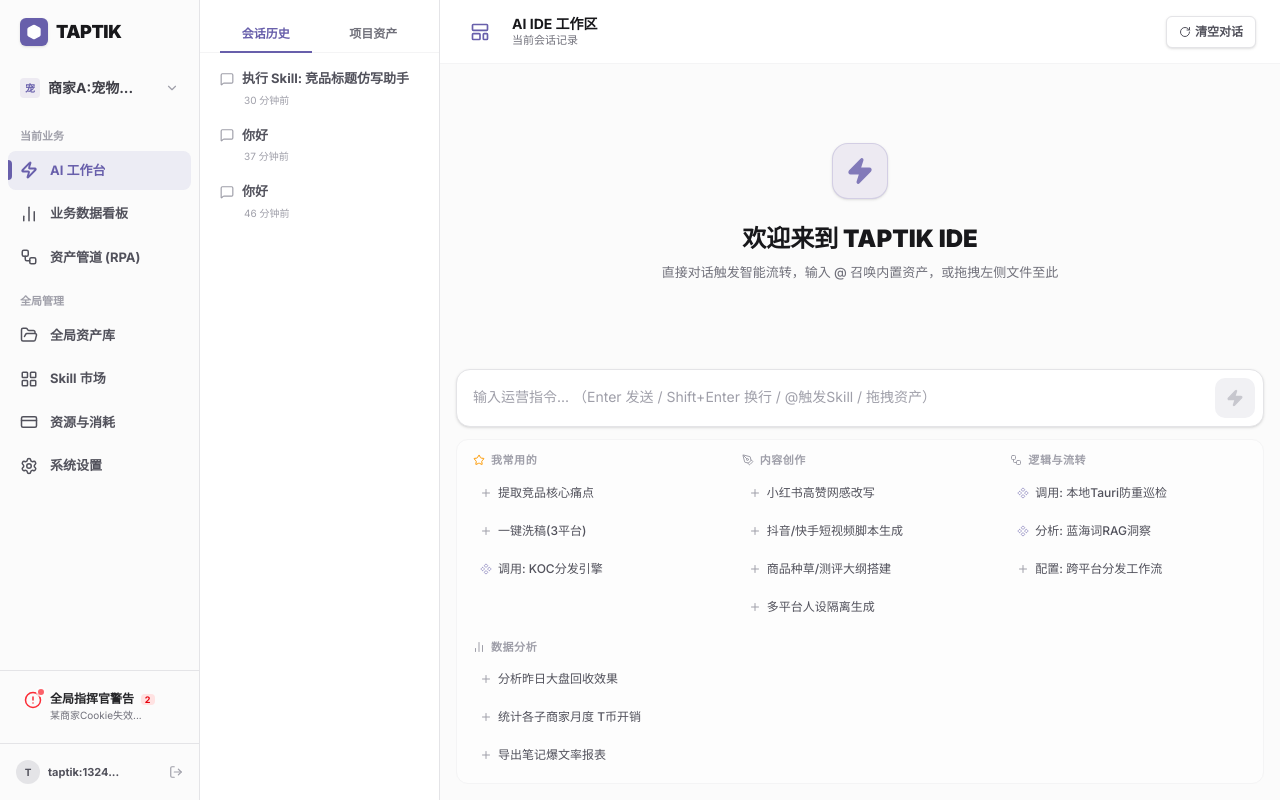
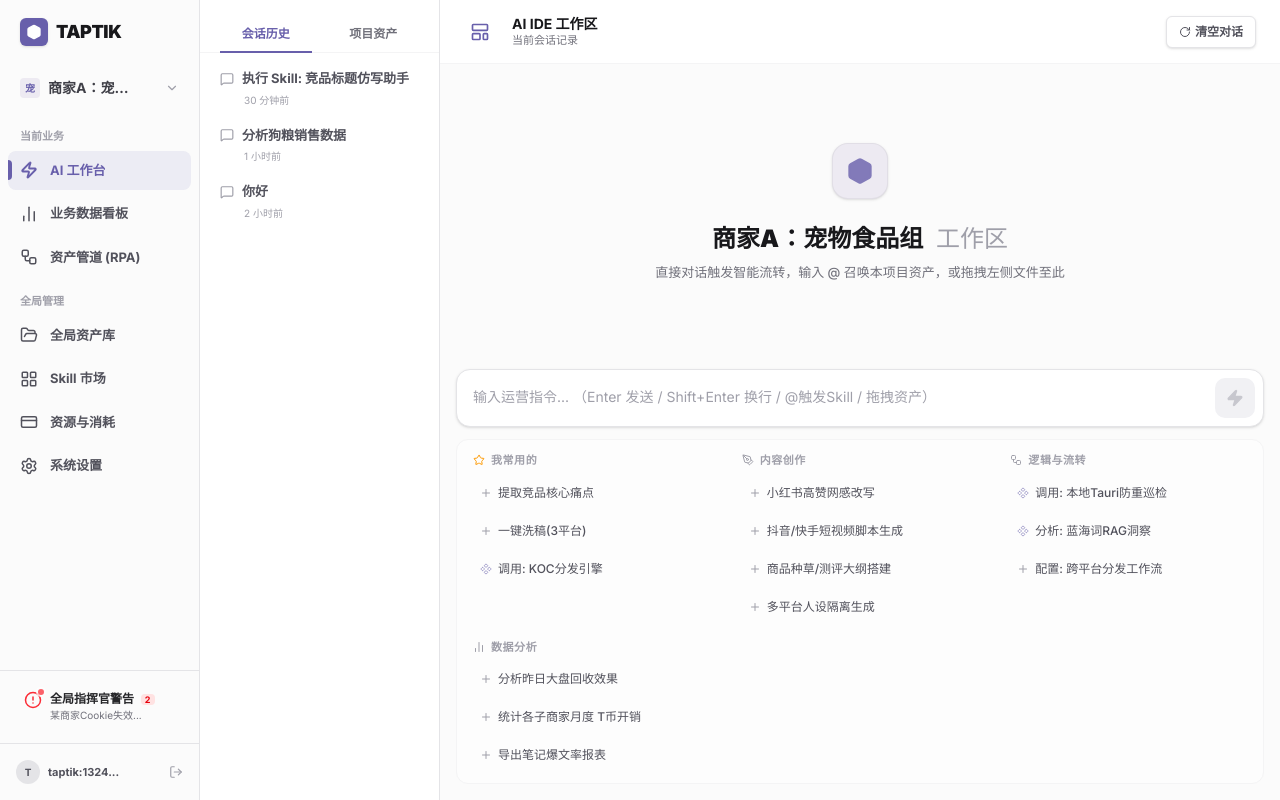
Before and after one commit to sheawhua-ai/Taptik-IDE, a React (Vite) app: page / in a window 1280 px wide. Built offline with nearby package versions, Linux system fonts and the light colour scheme.

Commit message:
feat: Add mock project data for development
Introduces mock data structures for projects, including file trees, chat histories, and project metadata. This enables local development and testing of project-related features without requiring a backend connection.

```diff
--- a/src/App.tsx
+++ b/src/App.tsx
@@ -66,8 +66,100 @@
   }
 ];
 
+const MOCK_PROJECTS = {
+  'project-a': {
+    id: 'project-a',
+    name: '商家A：宠物食品组',
+    initial: '宠',
+    color: '#EDEAF2',
+    textColor: '#685FAB',
+    fileTree: [
+      {
+        type: 'Folder',
+        name: '营销物料库 (云端)',
+        children: [
+          { type: 'Folder', name: '活动原图分类库' },
+          { type: 'File', name: '海报底图A.jpg' }
+        ]
+      },
+      {
+        type: 'Folder',
+        name: '本地上传资料',
+        children: [
+           { type: 'File', name: '通用全局规范.pdf' },
+           { type: 'RAG', name: '宠物标准话术.rag' }
+        ]
+      }
+    ],
+    chatHistory: [
+      { id: '1', title: '执行 Skill: 竞品标题仿写助手', time: '30 分钟前' },
+      { id: '2', title: '分析狗粮销售数据', time: '1 小时前' },
+      { id: '3', title: '你好', time: '2 小时前' }
+    ]
+  },
+  'project-b': {
+    id: 'project-b',
+    name: '商家B：美妆旗舰店',
+    initial: '美',
+    color: '#fee2e2',
+    textColor: '#ef4444',
+    fileTree: [
+      {
+        type: 'Folder',
+        name: '美妆图库',
+        children: [
+          { type: 'File', name: '口红试色图集.png' },
+          { type: 'Folder', name: '视频素材' }
+        ]
+      },
+      {
+        type: 'Folder',
+        name: '话术大纲',
+        children: [
+           { type: 'RAG', name: '防敏感词过滤包.rag' },
+           { type: 'File', name: '竞品拆解.md' }
+        ]
+      }
+    ],
+    chatHistory: [
+      { id: '4', title: '短视频带货脚本生成', time: '1 小时前' },
+      { id: '5', title: '提取核心卖点', time: '3 小时前' }
+    ]
+  },
+  'project-c': {
+    id: 'project-c',
+    name: '商家C：瑜伽服测款',
+    initial: '瑜',
+    color: '#dcfce7',
+    textColor: '#22c55e',
+    fileTree: [
+       {
+          type: 'Folder',
+          name: '运动装备资料',
+          children: [
+             { type: 'File', name: '款式详情规格表.xlsx' }
+          ]
+       }
+    ],
+    chatHistory: [
+       { id: '6', title: 'KOC种草文案批量生产', time: '5 小时前' }
+    ]
+  }
+};
+
 export default function App() {
-  const [messages, setMessages] = useState<Message[]>([]);
+  const [activeProjectId, setActiveProjectId] = useState<keyof typeof MOCK_PROJECTS>('project-a');
+  const [messagesMap, setMessagesMap] = useState<Record<string, Message[]>>({});
+
+  const activeProject = MOCK_PROJECTS[activeProjectId];
+  const messages = messagesMap[activeProjectId] || [];
+  const setMessages = (setter: (prev: Message[]) => Message[] | Message[]) => {
+    setMessagesMap(prev => ({
+      ...prev,
+      [activeProjectId]: typeof setter === 'function' ? setter(prev[activeProjectId] || []) : setter
+    }));
+  };
+
   const [inputValue, setInputValue] = useState('');
   const [showMentionMenu, setShowMentionMenu] = useState<'skill' | 'agent' | null>(null);
   const [contextItems, setContextItems] = useState<string[]>([]);
@@ -95,30 +187,8 @@
     { id: 'settings', name: '设置', icon: Settings },
   ];
 
-  const UNIFIED_FILE_TREE = [
-    {
-      type: 'Folder',
-      name: '营销物料库 (云端)',
-      children: [
-        { type: 'Folder', name: '活动原图分类库' },
-        { type: 'File', name: '海报底图A.jpg' }
-      ]
-    },
-    {
-      type: 'Folder',
-      name: '本地上传资料',
-      children: [
-         { type: 'File', name: '通用全局规范.pdf' },
-         { type: 'RAG', name: '酒店标准话术.rag' }
-      ]
-    }
-  ];
-
-  const chatHistory = [
-    { id: '1', title: '执行 Skill: 竞品标题仿写助手', time: '30 分钟前' },
-    { id: '2', title: '你好', time: '37 分钟前' },
-    { id: '3', title: '你好', time: '46 分钟前' }
-  ];
+  const UNIFIED_FILE_TREE = activeProject.fileTree;
+  const chatHistory = activeProject.chatHistory;
 
   const [activePlanId, setActivePlanId] = useState('2');
   const [skillMarketTab, setSkillMarketTab] = useState<'market' | 'my'>('my');
@@ -261,8 +331,8 @@
              onClick={() => setIsProjectSelectorOpen(!isProjectSelectorOpen)}
              className={`w-full flex items-center justify-center xl:justify-between hover:bg-zinc-100 rounded-lg p-2 xl:px-2 xl:py-1.5 text-sm font-bold text-zinc-700 transition-colors ${isProjectSelectorOpen ? 'bg-zinc-100' : ''}`}>
              <div className="flex items-center gap-2">
-               <div className="w-6 h-6 xl:w-5 xl:h-5 rounded bg-[#EDEAF2] text-[#685FAB] flex items-center justify-center font-black text-[10px] shrink-0">宠</div>
-               <span className="hidden xl:block truncate text-left max-w-[90px]">商家A:宠物...</span>
+               <div className="w-6 h-6 xl:w-5 xl:h-5 rounded flex items-center justify-center font-black text-[10px] shrink-0" style={{ backgroundColor: activeProject.color, color: activeProject.textColor }}>{activeProject.initial}</div>
+               <span className="hidden xl:block truncate text-left max-w-[90px]">{activeProject.name}</span>
              </div>
              <ChevronDown size={14} className="text-zinc-400 hidden xl:block" />
           </button>
@@ -277,28 +347,21 @@
                     </div>
                 </div>
                 <div className="max-h-[300px] overflow-y-auto p-1 custom-scrollbar">
-                   <button className="w-full flex items-center gap-2 px-2 py-2 hover:bg-zinc-50 rounded-lg transition-colors bg-[#685FAB]/5 text-left group">
-                      <div className="w-6 h-6 rounded bg-[#EDEAF2] text-[#685FAB] flex items-center justify-center font-black text-[10px] shrink-0">宠</div>
-                      <div className="flex-1 overflow-hidden">
-                          <div className="text-[12px] font-bold text-zinc-900 group-hover:text-[#685FAB] transition-colors truncate">商家A: 猫粮冲刺</div>
-                          <div className="text-[10px] font-medium text-zinc-500">618爆发期项目</div>
-                      </div>
-                      <Check size={14} className="text-[#685FAB] shrink-0" />
-                   </button>
-                   <button className="w-full flex items-center gap-2 px-2 py-2 hover:bg-zinc-50 rounded-lg transition-colors text-left group">
-                      <div className="w-6 h-6 rounded bg-zinc-100 text-zinc-600 flex items-center justify-center font-black text-[10px] shrink-0">美</div>
-                      <div className="flex-1 overflow-hidden">
-                          <div className="text-[12px] font-bold text-zinc-700 group-hover:text-zinc-900 transition-colors truncate">商家B: 护肤精华</div>
-                          <div className="text-[10px] font-medium text-zinc-500">种草防重分发矩阵</div>
-                      </div>
-                   </button>
-                   <button className="w-full flex items-center gap-2 px-2 py-2 hover:bg-zinc-50 rounded-lg transition-colors text-left group">
-                      <div className="w-6 h-6 rounded bg-zinc-100 text-zinc-600 flex items-center justify-center font-black text-[10px] shrink-0">服</div>
-                      <div className="flex-1 overflow-hidden">
-                          <div className="text-[12px] font-bold text-zinc-700 group-hover:text-zinc-900 transition-colors truncate">商家C: 瑜伽服测款</div>
-                          <div className="text-[10px] font-medium text-zinc-500">A/B Testing 流转</div>
-                      </div>
-                   </button>
+                   {Object.values(MOCK_PROJECTS).map(proj => (
+                       <button
+                          key={proj.id}
+                          onClick={() => {
+                              setActiveProjectId(proj.id as keyof typeof MOCK_PROJECTS);
+                              setIsProjectSelectorOpen(false);
+                          }}
+                          className={`w-full flex items-center gap-2 px-2 py-2 hover:bg-zinc-50 rounded-lg transition-colors text-left group ${activeProjectId === proj.id ? 'bg-[#685FAB]/5' : ''}`}>
+                          <div className="w-6 h-6 rounded flex items-center justify-center font-black text-[10px] shrink-0" style={{ backgroundColor: proj.color, color: proj.textColor }}>{proj.initial}</div>
+                          <div className="flex-1 overflow-hidden">
+                              <div className={`text-[12px] font-bold transition-colors truncate ${activeProjectId === proj.id ? 'text-zinc-900 group-hover:text-[#685FAB]' : 'text-zinc-700 group-hover:text-zinc-900'}`}>{proj.name}</div>
+                          </div>
+                          {activeProjectId === proj.id && <Check size={14} className="text-[#685FAB] shrink-0" />}
+                       </button>
+                   ))}
                 </div>
                 <div className="p-2 border-t border-zinc-100 bg-zinc-50/50">
                     <button className="w-full py-1.5 flex items-center justify-center gap-1 text-[11px] font-bold text-[#685FAB] hover:bg-[#685FAB]/10 rounded-md transition-colors"><Plus size={12}/> 新建商家项目</button>
@@ -529,11 +592,11 @@
 
                  {messages.length === 0 ? (
                     <div className="h-full flex flex-col items-center justify-center max-w-2xl mx-auto w-full">
-                       <div className="w-14 h-14 bg-[#EDEAF2] text-[#685FAB] rounded-2xl flex items-center justify-center mb-6 shadow-sm border border-[#685FAB]/20">
-                          <Zap size={28} className="fill-current opacity-80" />
+                       <div className="w-14 h-14 rounded-2xl flex items-center justify-center mb-6 shadow-sm border" style={{ backgroundColor: activeProject.color, color: activeProject.textColor, borderColor: 'rgba(0,0,0,0.05)' }}>
+                          <Hexagon size={28} className="fill-current opacity-80" />
                        </div>
-                       <h2 className="text-2xl font-black text-zinc-900 mb-2">欢迎来到 TAPTIK IDE</h2>
-                       <p className="text-[13px] font-medium text-zinc-500 mb-2 text-center">直接对话触发智能流转，输入 @ 召唤内置资产，或拖拽左侧文件至此</p>
+                       <h2 className="text-2xl font-black text-zinc-900 mb-2">{activeProject.name} <span className="text-zinc-400 font-normal ml-2">工作区</span></h2>
+                       <p className="text-[13px] font-medium text-zinc-500 mb-2 text-center">直接对话触发智能流转，输入 @ 召唤本项目资产，或拖拽左侧文件至此</p>
                     </div>
                  ) : (
                     <div className="max-w-4xl mx-auto space-y-6 pb-2">
```
